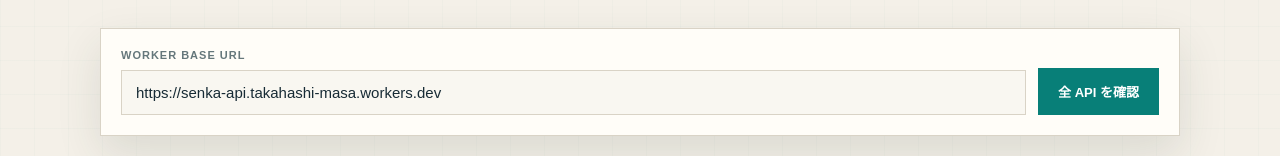
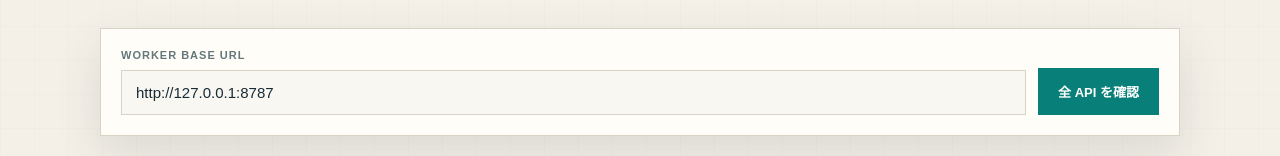
Before and after one commit to TipsSenka/IH12B-MizutaniRiknko-Workers, a plain HTML site: page pages/index.html in a window 1280 px wide. Shown: the part 212-368 px from the top of the page. Drawn offline with Linux system fonts and the light colour scheme.

Commit message:
エラーなおした

```diff
--- a/pages/index.html
+++ b/pages/index.html
@@ -84,7 +84,7 @@
         <section class="connection" aria-label="Worker接続先">
             <div>
                 <label for="base-url">Worker base URL</label>
-                <input id="base-url" type="url" value="https://senka-api.takahashi-masa.workers.dev" spellcheck="false">
+                <input id="base-url" type="url" value="http://127.0.0.1:8787" spellcheck="false">
             </div>
             <button id="check-all" type="button">全 API を確認</button>
         </section>
```
